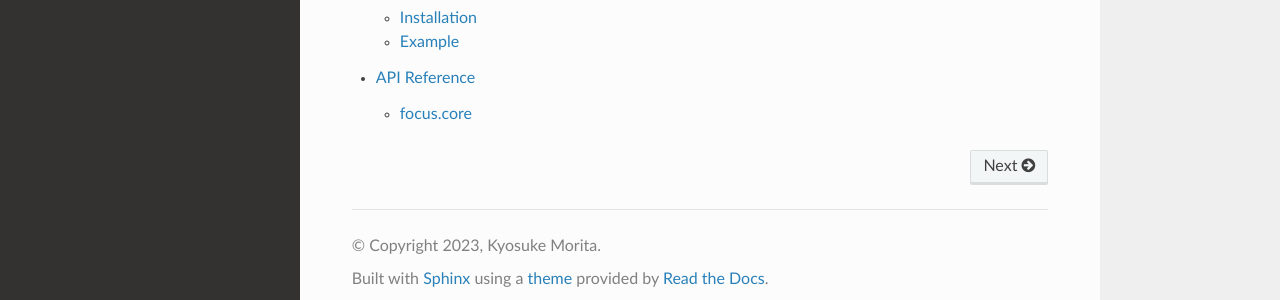
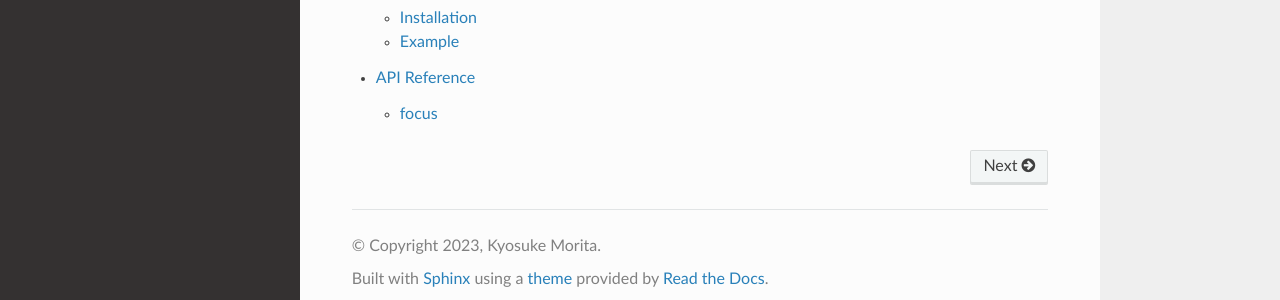
Before and after one commit to kyosek/CFXplorer, a Sphinx documentation site: the page built from docs/index.rst, in a window 1280 px wide and 900 px high, scrolled down 1505 px. Shown: the part 585-885 px from the top of the window. Built offline with Sphinx 7.4.7 and the Read the Docs theme 2.0.0, drawn with Linux system fonts in a browser that asks for light colours.

Commit message:
check automodule

```diff
--- a/docs/api.rst
+++ b/docs/api.rst
@@ -2,7 +2,7 @@
 API Reference
 =============
 
-focus.core
+focus
 ----------
 
 .. automodule:: focus.core.Focus
@@ -12,7 +12,7 @@
     :show-inheritance:
     :inherited-members:
 
-.. autofunction:: focus.core.calculate_distance
+.. autofunction:: focus.utils.calculate_distance
     :imported-members:
     :members:
     :undoc-members:
```
